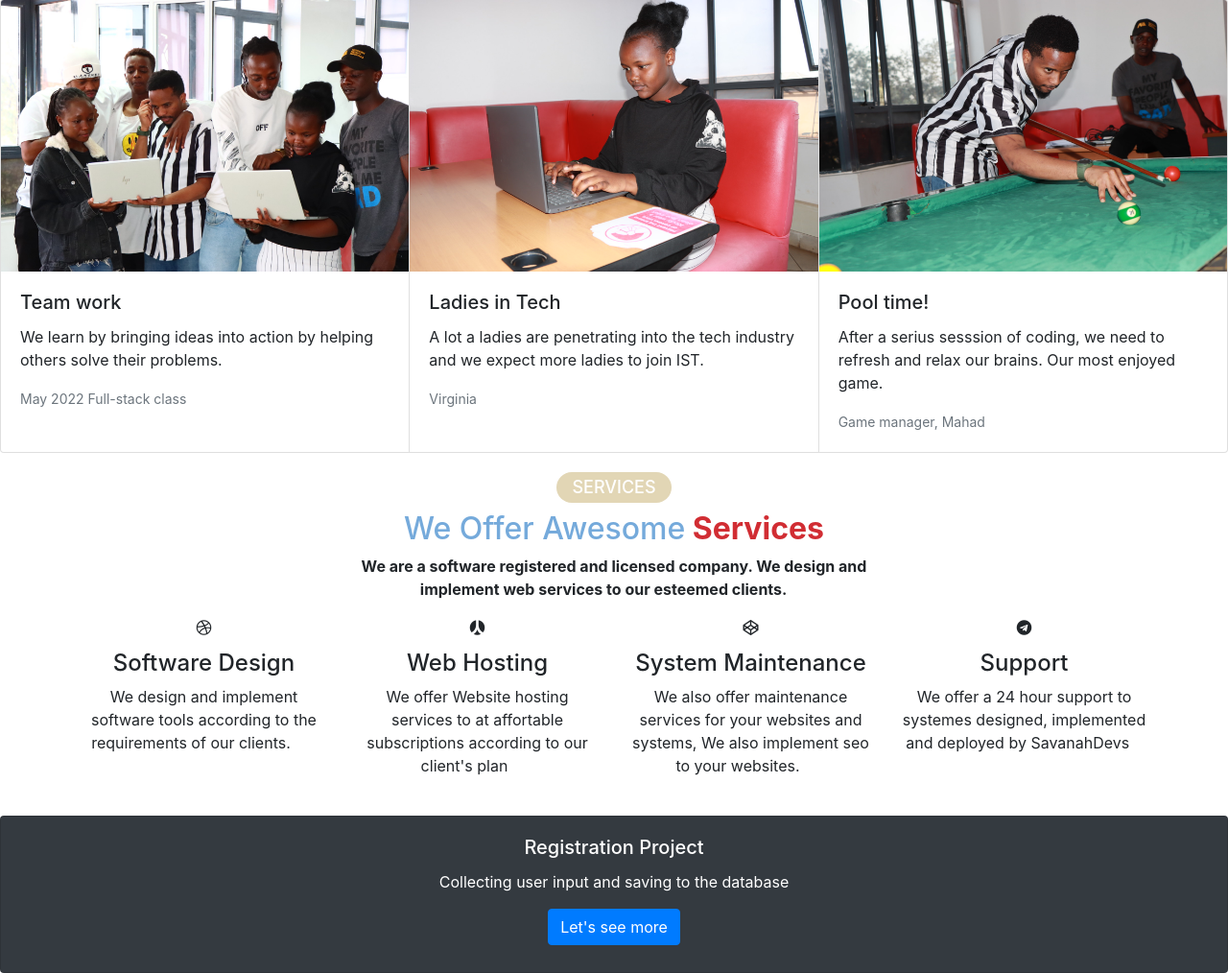
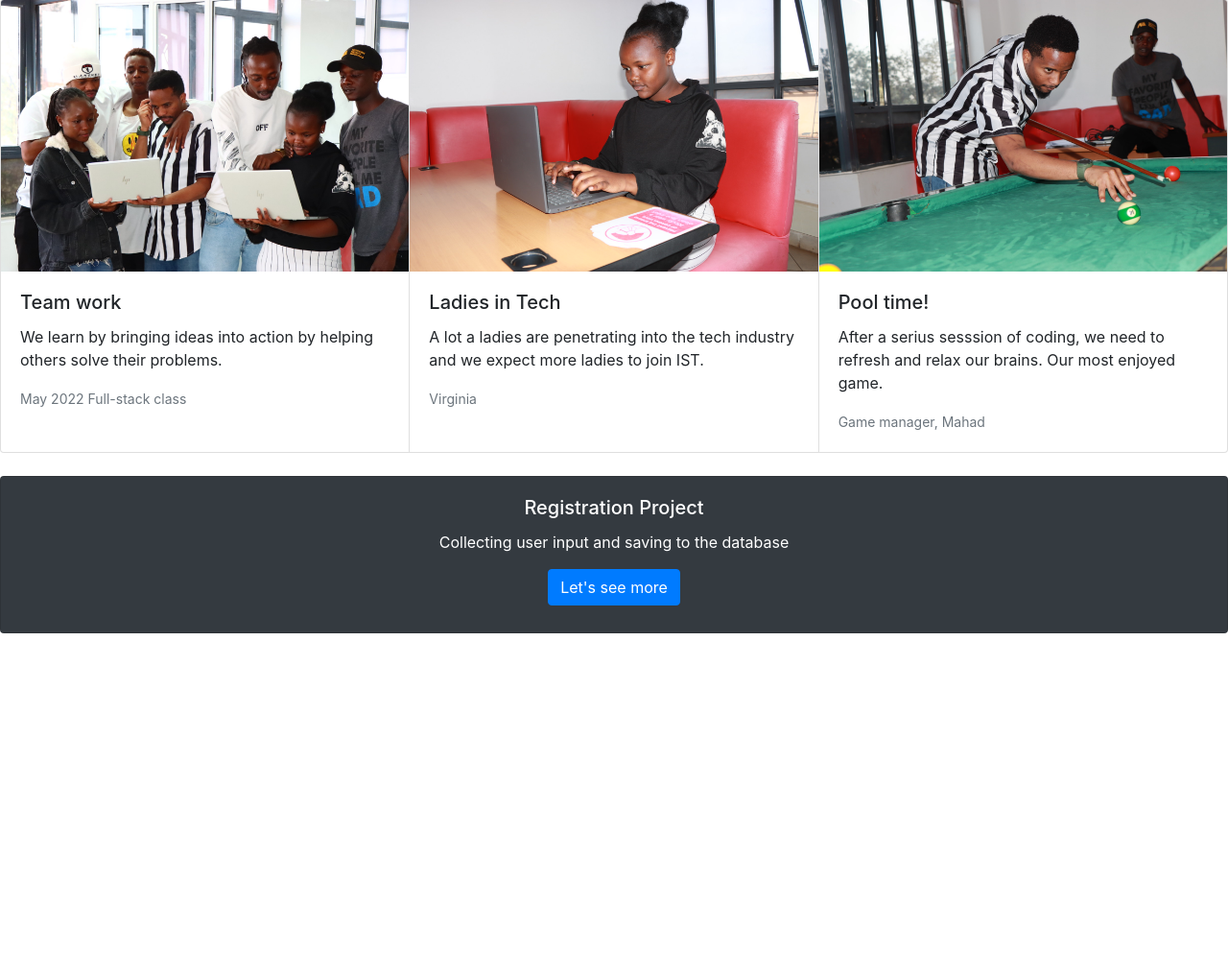
Before and after one commit to Ogola22/Formvalidations, a PHP site: page /home.php in a window 1280 px wide. Shown: the part 132-1146 px from the top of the page at 96% size. After the commit the page ends 792 px from the top, so only its background shows below. Run offline with PHP 8.4, Linux system fonts and the light colour scheme; some libraries are stand-ins or nearby versions.

Commit message:
fixed bugs

```diff
--- a/home.php
+++ b/home.php
@@ -7,9 +7,7 @@
     <meta http-equiv="X-UA-Compatible" content="IE=edge">
     <meta name="viewport" content="width=device-width, initial-scale=1.0">
     <title>form</title>
-    <link rel="stylesheet" href="https://cdnjs.cloudflare.com/ajax/libs/twitter-bootstrap/4.6.1/css/bootstrap.min.css">
-    <link rel="stylesheet" href="https://use.fontawesome.com/releases/v5.12.0/css/all.css">
-    <link rel="stylesheet" href="assets/css/animated-services.css">
+    <link rel="stylesheet" href="./bootstrap-4.6.2-dist/css/bootstrap.min.css ">
 </head>
 <body>
 <div class="container text-center mt-4">
@@ -51,51 +49,6 @@
     </div>
   </div>
 </div>
-<section id="services" class="services">
-        <div class="container-md section-title">
-            <div class="text-center">
-                <h5 class="d-inline-block justify-content-lg-center" style="background-color: #e2d6b5;width: 120px;margin-left: 0px;border-radius: 30px;padding: 5px;margin-top: 20px;color: #ffffff;font-size: 18px;">SERVICES</h5>
-                <h2 style="color: #75aadb;">We Offer Awesome<span style="color: #d12d33;"><strong>&nbsp;Services</strong></span></h2>
-                <p class="d-inline-block" style="width: 50%;"><strong>We are a software registered and licensed company. We design and implement web services to our esteemed clients.&nbsp;</strong>&nbsp; &nbsp;&nbsp;</p>
-            </div>
-            <div class="row">
-                <div class="col-12 text-center col-md-6 col-lg-3 d-flex align-items-stretch mb-5 mb-lg-0">
-                    <div class="text-center icon-box">
-                        <div class="icon"><i class="fab fa-dribbble" style="margin-bottom: 15px;"></i>
-                            <h4 class="title">Software Design<a href="#"></a></h4>
-                            <p class="description">We design and implement software tools according to the requirements of our clients.&nbsp; &nbsp; &nbsp;&nbsp;</p>
-                        </div>
-                    </div>
-                </div>
-                <div class="col-12 text-center col-md-6 col-lg-3 d-flex align-items-stretch mb-5 mb-lg-0">
-                    <div class="text-center icon-box">
-                        <div class="icon"><i class="fab fa-renren" style="margin-bottom: 15px;"></i>
-                            <h4 class="title">Web Hosting<a href="#"></a></h4>
-                            <p class="description">We offer Website hosting services to at affortable subscriptions according to our client's plan&nbsp; &nbsp; &nbsp;&nbsp;</p>
-                        </div>
-                    </div>
-                </div>
-                <div class="col-12 text-center col-md-6 col-lg-3 d-flex align-items-stretch mb-5 mb-lg-0">
-                    <div class="text-center icon-box">
-                        <div class="icon"><i class="fab fa-codepen" style="margin-bottom: 15px;"></i>
-                            <h4 class="title">System Maintenance<a href="#"></a></h4>
-                            <p class="description">We also offer maintenance services for your websites and systems, We also implement seo to your websites.&nbsp; &nbsp; &nbsp;&nbsp;</p>
-                        </div>
-                    </div>
-                </div>
-                <div class="col-12 text-center col-md-6 col-lg-3 d-flex align-items-stretch mb-5 mb-lg-0">
-                    <div class="text-center icon-box">
-                        <div class="icon"><i class="fab fa-telegram" style="margin-bottom: 15px;"></i>
-                            <h4 class="title">Support<a href="#"></a></h4>
-                            <p class="description">We offer a 24 hour support to systemes designed, implemented and deployed by SavanahDevs&nbsp; &nbsp; &nbsp;&nbsp;</p>
-                        </div>
-                    </div>
-                </div>
-            </div>
-        </div>
-    </section>
-    <script src="https://cdnjs.cloudflare.com/ajax/libs/jquery/3.6.0/jquery.min.js"></script>
-    <script src="https://cdnjs.cloudflare.com/ajax/libs/twitter-bootstrap/4.6.1/js/bootstrap.bundle.min.js"></script>
 <?php include("footer.php")?>
 </body>
 </html>
```
